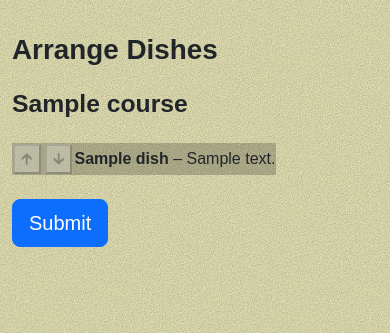
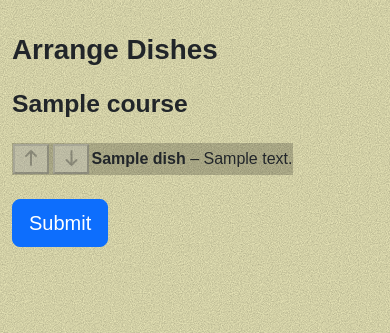
Before and after one commit to ctr-code/heart-of-ruritania, a Django app: template menu/templates/menu/arrange_dishes.html in a window 390 px wide. Shown: the part 66-399 px from the top of the page. Run offline with Django 5.2, Linux system fonts and the light colour scheme; the template is opened without the code that fills it: most values are stand-ins (such as "Sample title", 1, 10 or a date in 2020); some libraries are stand-ins or nearby versions; some web fonts are replaced.

Commit message:
Use font-awesome for arrows; others not present on mobile.

```diff
--- a/menu/templates/menu/arrange_dishes.html
+++ b/menu/templates/menu/arrange_dishes.html
@@ -17,9 +17,9 @@
                         {% for dish in course.dishes.all %}
                         <tr{% if not dish.active %} class="menu-disabled"{% endif %}>
                             <td class="d-flex">
-                                <button class="menu-arrange-up" disabled>&#x1f871;</button>
+                                <button class="menu-arrange-up" disabled><i class="fas fa-arrow-up"></i></button>
                                 <span>&nbsp;</span>
-                                <button class="menu-arrange-down" disabled>&#x1f873;</button>
+                                <button class="menu-arrange-down" disabled><i class="fas fa-arrow-down"></i></button>
                             </td>
                             <td>
                                 <input type="hidden" name="dish_{{ dish.id}}" value="{{ dish.order }}">
```
